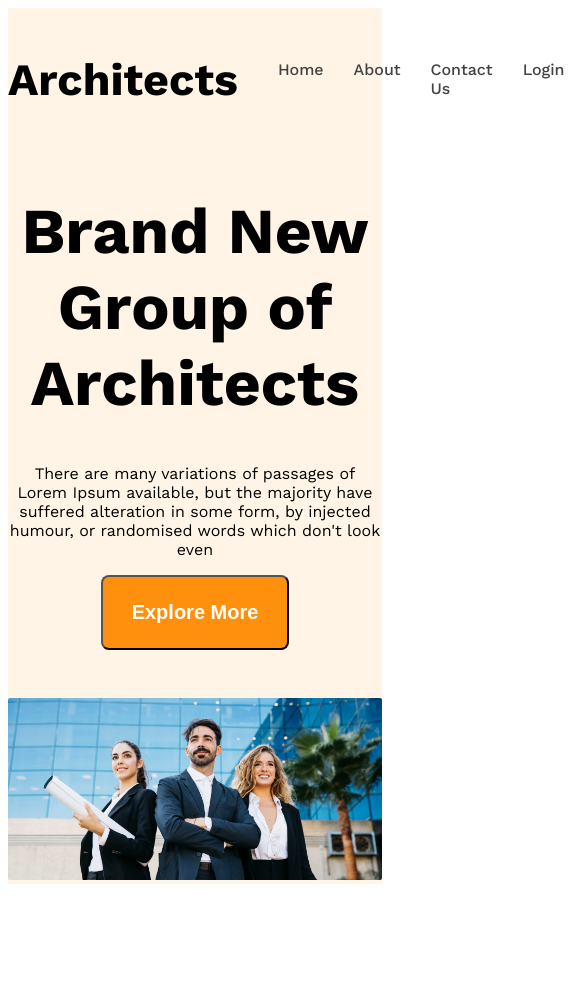
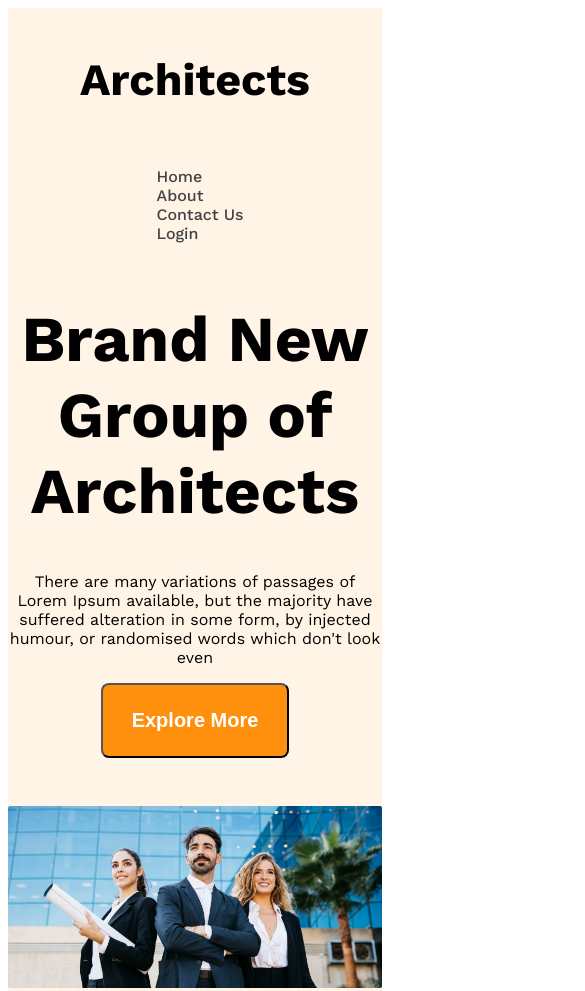
Before and after one commit to mohib357/Architects, a plain HTML site: page index.html in a window 390 px wide. Shown: the top 991 px of the page, 585 px wide, since content can reach past the window. Before the commit the page ends 892 px from the top, so only its background shows below. Drawn offline with nearby package versions, Linux system fonts and the light colour scheme.

Commit message:
added header section responsive for mobile device

```diff
--- a/style.css
+++ b/style.css
@@ -67,3 +67,8 @@
   }
 
 /* header section responsive =================*/
+@media screen and (max-width: 576px) {
+  .navbar, .nav-links{
+    flex-direction: column;
+  }
+}
```
